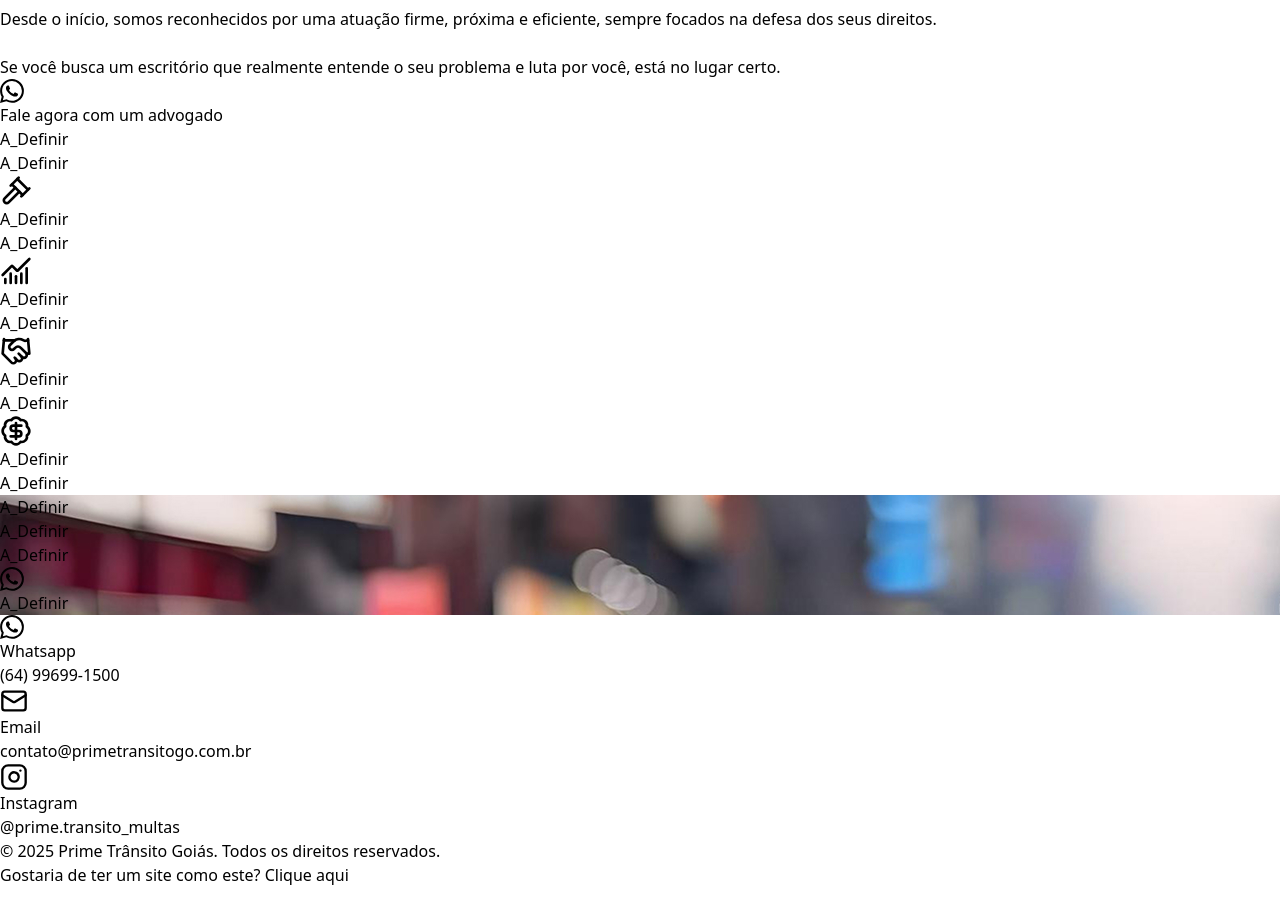
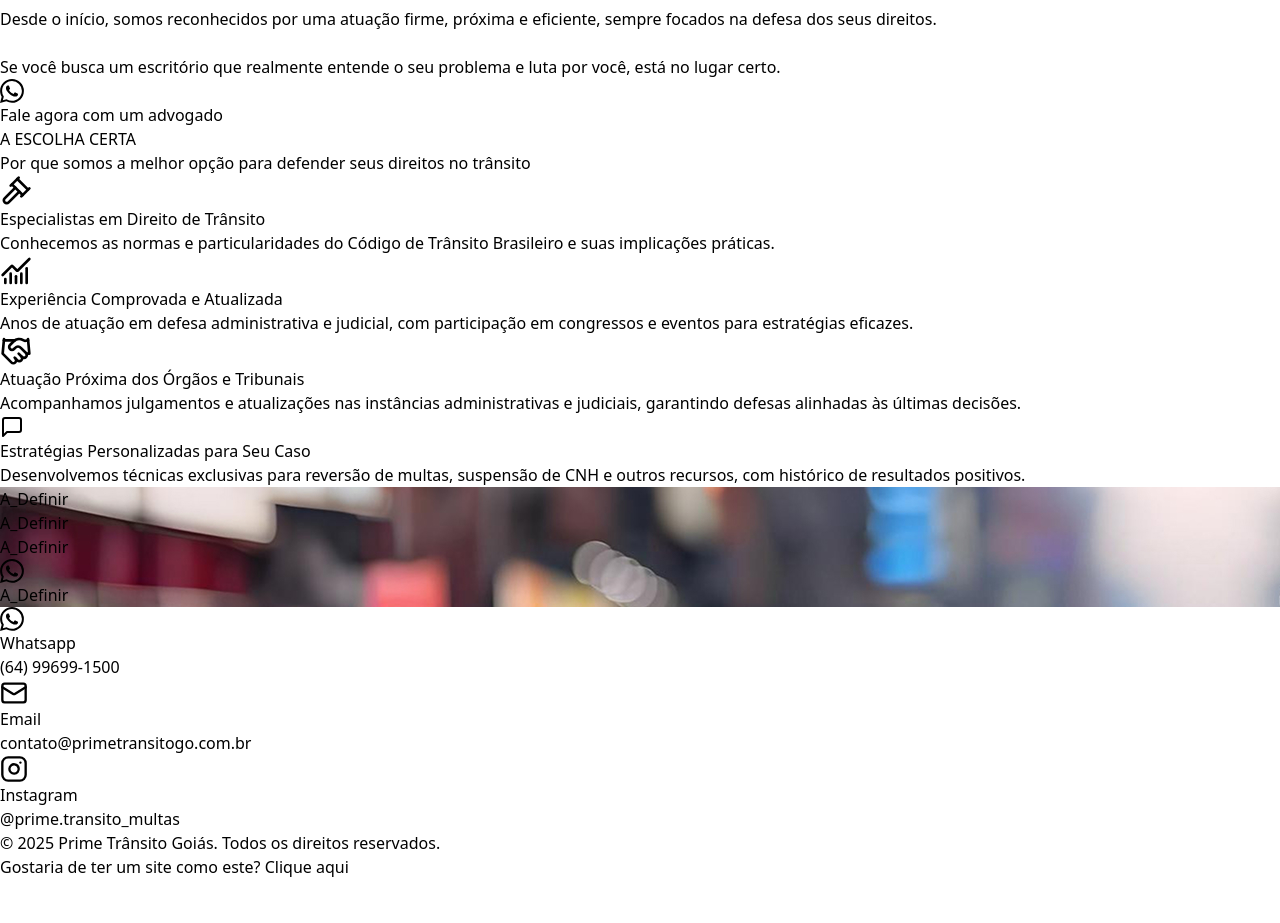
Before and after one commit to Paper-Street-Softwares/Dev-Template, a React (Vite) app: page / in a window 1280 px wide. Shown: the part 2600-3523 px from the top of the page. Built offline with nearby package versions, Linux system fonts and the light colour scheme; a web font is replaced by a local one.

Commit message:
fix: WhyUs

```diff
--- a/src/content/contentLp01.jsx
+++ b/src/content/contentLp01.jsx
@@ -244,29 +244,49 @@ const contentLp01 = {
   },
   whyUs: {
     sectionHeader: {
-      miniTag: "A_Definir",
-      title: "A_Definir",
+      miniTag: "A ESCOLHA CERTA",
+      title:
+        "Por que somos a melhor opção para defender seus direitos no trânsito",
     },
     cards: {
       card1: {
         icon: <Gavel width={32} height={32} />,
-        title: "A_Definir",
-        description: "A_Definir",
+        title: "Especialistas em Direito de Trânsito",
+        description:
+          "Conhecemos as normas e particularidades do Código de Trânsito Brasileiro e suas implicações práticas.",
       },
       card2: {
         icon: <ChartNoAxesCombined width={32} height={32} />,
-        title: "A_Definir",
-        description: "A_Definir",
+        title: "Experiência Comprovada e Atualizada",
+        description:
+          "Anos de atuação em defesa administrativa e judicial, com participação em congressos e eventos para estratégias eficazes.",
       },
       card3: {
         icon: <Handshake width={32} height={32} />,
-        title: "A_Definir",
-        description: "A_Definir",
+        title: "Atuação Próxima dos Órgãos e Tribunais",
+        description:
+          "Acompanhamos julgamentos e atualizações nas instâncias administrativas e judiciais, garantindo defesas alinhadas às últimas decisões.",
       },
       card4: {
-        icon: <BadgeDollarSign width={32} height={32} />,
-        title: "A_Definir",
-        description: "A_Definir",
+        icon: (
+          <svg
+            xmlns="http://www.w3.org/2000/svg"
+            width="24"
+            height="24"
+            viewBox="0 0 24 24"
+            fill="none"
+            stroke="currentColor"
+            stroke-width="2"
+            stroke-linecap="round"
+            stroke-linejoin="round"
+            class="lucide lucide-message-square-icon lucide-message-square"
+          >
+            <path d="M21 15a2 2 0 0 1-2 2H7l-4 4V5a2 2 0 0 1 2-2h14a2 2 0 0 1 2 2z" />
+          </svg>
+        ),
+        title: "Estratégias Personalizadas para Seu Caso",
+        description:
+          "Desenvolvemos técnicas exclusivas para reversão de multas, suspensão de CNH e outros recursos, com histórico de resultados positivos.",
       },
     },
   },
```
